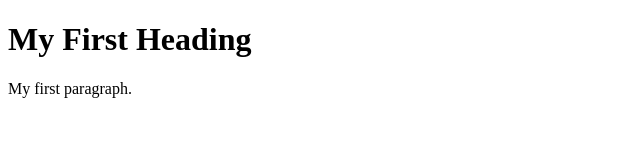
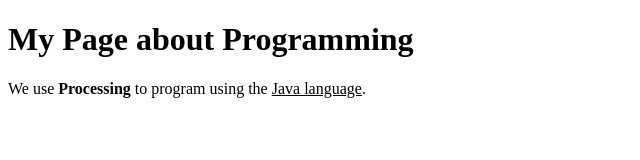
Before and after one commit to sgolanka/ecs2022, a plain HTML site: page index.html in a window 1280 px wide. Shown: the whole page, without its empty margins (0-640 px from the left). Drawn offline with Linux system fonts and the light colour scheme.

Commit message:
added bold and underline

```diff
--- a/index.html
+++ b/index.html
@@ -1,7 +1,7 @@
 <!DOCTYPE html>
 <html>
  <body>
-<h1>My First Heading</h1>
-   	<p>My first paragraph.</p>
+<h1>My Page about Programming</h1>
+  <p>We use <b>Processing</b> to program using the <u>Java language</u>.</p>
  </body>
 </html>
```
